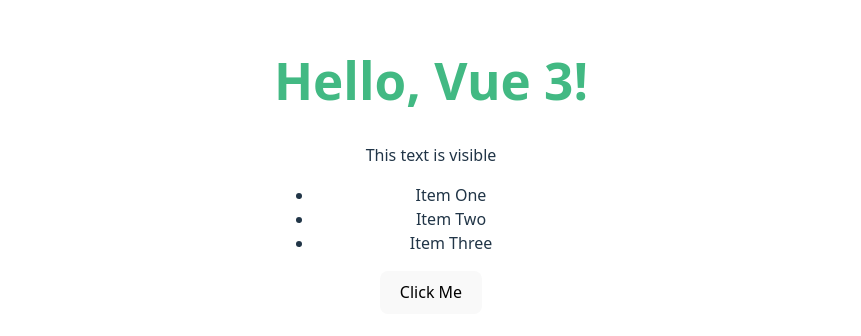
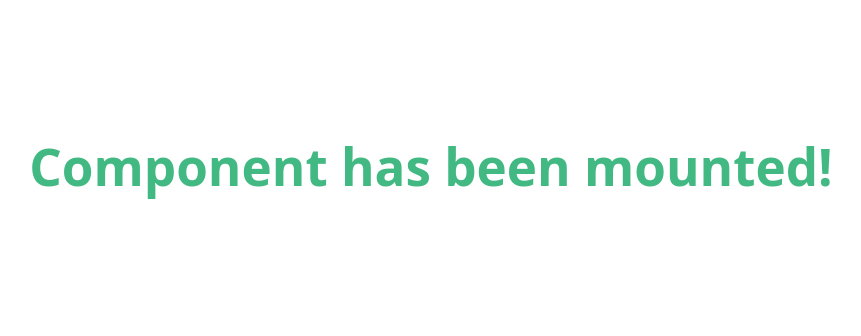
Before and after one commit to Vanna-Gio/vue-3-basics, a Vue app: page / in a window 1280 px wide. Shown: the part 234-570 px from the top of the page, without its empty margins (209-1070 px from the left). Built offline with nearby package versions, Linux system fonts and the light colour scheme.

Commit message:
lifecycle hooks onMounted

```diff
--- a/src/App.vue
+++ b/src/App.vue
@@ -5,39 +5,27 @@
     <!-- Interpolation: display reactive data -->
     <h1>{{ message }}</h1>
 
-    <!-- Conditional rendering -->
-    <p v-if="isVisible">This text is visible</p>
-    <p v-else>This text is hidden</p>
 
-    <!-- List rendering -->
-    <ul>
-      <li v-for="item in items" :key="item.id">{{ item.name }}</li>
-    </ul>
-
-    <!-- Event handling -->
-    <button @click="handleClick">Click Me</button>
   </div>
 </template>
 
 <script>
-import { ref } from 'vue'
+import { ref, onMounted } from 'vue'
 
 export default {
   setup() {
-    const message = ref('Hello, Vue 3!')
-    const isVisible = ref(true)
-    const items = ref([
-      { id: 1, name: 'Item One' },
-      { id: 2, name: 'Item Two' },
-      { id: 3, name: 'Item Three' }
-    ])
+    const message = ref('Loading...')
 
-    const handleClick = () => {
-      isVisible.value = !isVisible.value
-    }
+    onMounted(()=>{
+      // Runs after component is in the DOM
+      message.value = 'Component has been mounted!';
+      console.log('DOM is ready, you can interact with it now');
 
-    return { message, isVisible, items, handleClick }
+    });
+    return { message}
+
   }
+
 }
 </script>
 
```
